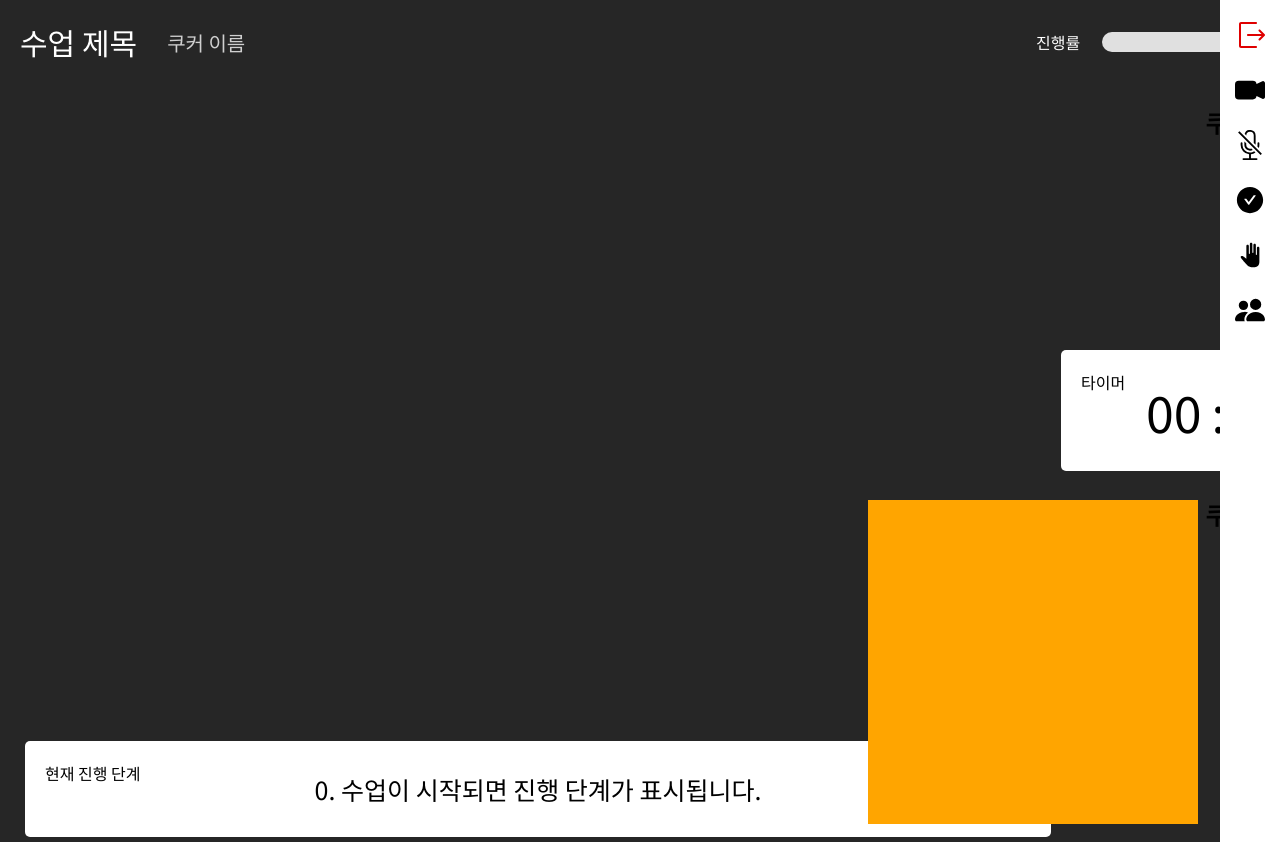
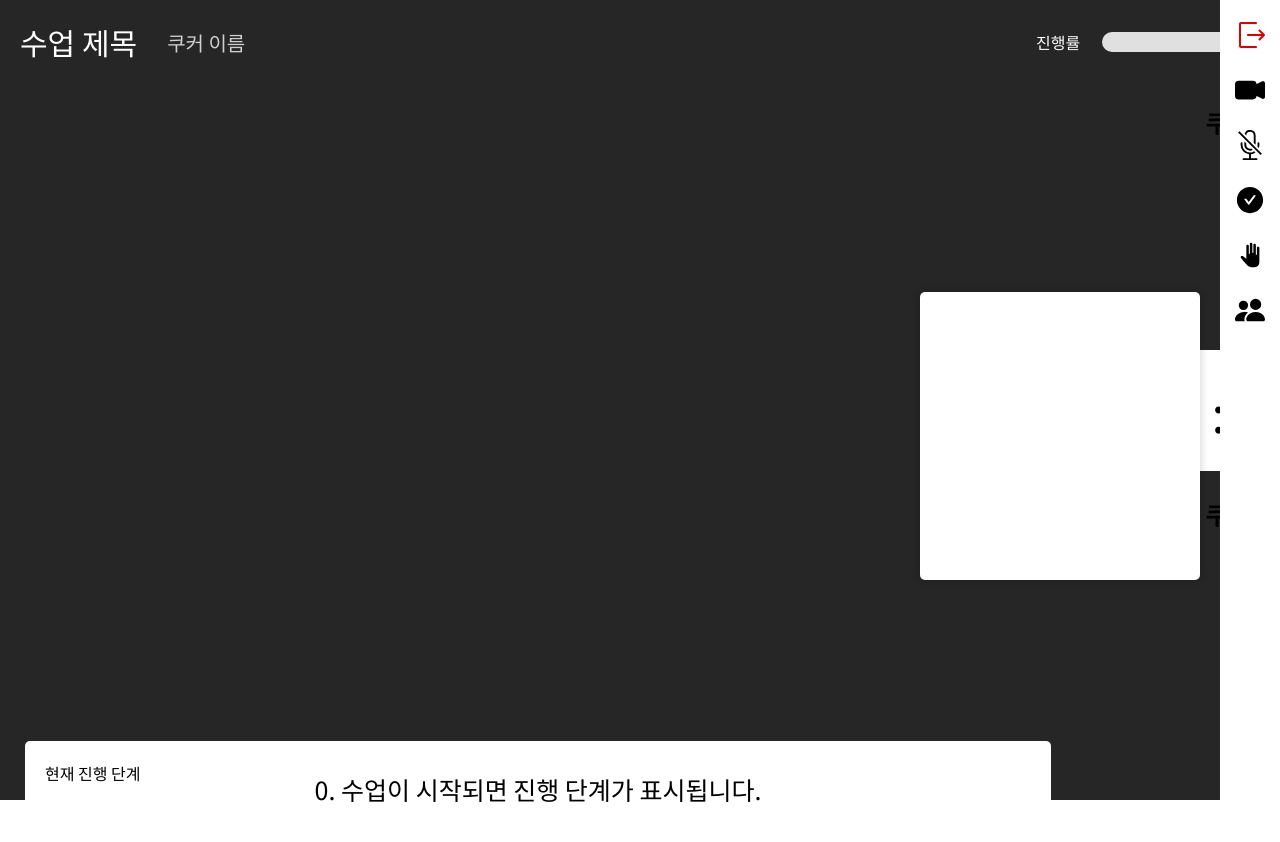
Before and after one commit to yeeeeeji/CookCreate, a React (Create React App) app in the folder frontend/: page /videoLesson/COOKIEE in a window 1280 px wide. Both pictures are taken after a click on the element 1250 px from the left and 312 px from the top of the page. Shown: the top 842 px of the page. Built offline with nearby package versions, Linux system fonts and the light colour scheme.

Commit message:
[CSS] 화상과외 닉네임에 이모지 추가, 쿠키 화면의 쿠커 닉네임 크기만 수정, 다른 쿠키 목록 보기 수정

```diff
--- a/frontend/src/component/Video/Cookiee/OtherCookiees.js
+++ b/frontend/src/component/Video/Cookiee/OtherCookiees.js
@@ -10,11 +10,11 @@ function OtherCookiees() {
 
   useEffect(() => {
     if (subscribers) {
-      // setCookiees(subscribers)
-      const newList = subscribers.filter((sub) => {
-        return JSON.parse(sub.stream.connection.data).clientData.role === 'COOKIEE'
-      })
-      setCookiees(newList)
+      setCookiees(subscribers)
+      // const newList = subscribers.filter((sub) => {
+      //   return JSON.parse(sub.stream.connection.data).clientData.role === 'COOKIEE'
+      // })
+      // setCookiees(newList)
     }
   }, [subscribers])
 
@@ -29,7 +29,10 @@ function OtherCookiees() {
             />
           </div>
         ))
-      ) : null}
+      ) : (
+        null
+        // <img src='../../../assets/noCookiees.png' alt='참가중인 쿠키가 없습니다'/>
+      )}
     </div>
   );
 }
--- a/frontend/src/component/Video/UserVideoComponent.js
+++ b/frontend/src/component/Video/UserVideoComponent.js
@@ -6,7 +6,11 @@ export default class UserVideoComponent extends Component {
 
     getNicknameTag() {
         // Gets the nickName of the user
-        return JSON.parse(this.props.streamManager.stream.connection.data).clientData.nickname;
+        if (JSON.parse(this.props.streamManager.stream.connection.data).clientData.role === 'COOKIEE') {
+            return `🍪 ${JSON.parse(this.props.streamManager.stream.connection.data).clientData.nickname}`;
+        } else {
+            return `👩‍🍳 ${JSON.parse(this.props.streamManager.stream.connection.data).clientData.nickname}`;
+        }
 
     }
 
--- a/frontend/src/style/video/common.css
+++ b/frontend/src/style/video/common.css
@@ -23,7 +23,7 @@ video {
   left: 30px; */
 }
 
-.video-background {
+.video-page, .video-background {
   background-color: #262626;
   height: 100vh;
 }
--- a/frontend/src/style/video/cookieeScreen.css
+++ b/frontend/src/style/video/cookieeScreen.css
@@ -16,6 +16,7 @@
   border-radius: 5px;
   height: 642px;
   object-fit: cover;
+  font-size: 25px;
 }
 
 .cookiee-content {
@@ -75,25 +76,6 @@
   top: 195px;
   right: 25px;
   color: rgb(114, 114, 114);
-}
-
-  /* 다른 쿠키 목록 */
-.other-cookiees {
-  position: absolute;
-  top: 500px;
-  right: 82px;
-  width: 330px;
-  height: 324px;
-  background-color: orange;
-}
-
-.other-cookiees-video {
-  border-radius: 5px;
-  margin: 5px;
-  width: 150px;
-  height: 98px;
-  display: inline-block; /* inline-flex */
-  object-fit: cover;
 }
 
 /* 쿠커/쿠키 진행단계 */
@@ -156,3 +138,45 @@
   margin-left: 60px;
   margin-right: 18px;
 }
+
+/* 다른 쿠키 목록 */
+.other-cookiees {
+  position: fixed;
+  top: 292px;
+  right: 80px;
+  transform: translate(-50%, -50%);
+  width: 280px;
+  height: 288px;
+  padding: 5px;
+  background-color: white;
+  z-index: 2;
+  opacity: 0;
+  animation: widgetFadeInAnimation 0.5s ease forwards;
+  border-radius: 5px;
+  box-shadow: 0 0 10px rgba(0, 0, 0, 0.2);
+}
+
+.other-cookiees img {
+  width: 100px;
+  height: 100px;
+}
+
+.other-cookiees-video {
+  border-radius: 5px;
+  margin: 4px;
+  width: 126px;
+  height: 82px;
+  display: inline-block; /* inline-flex */
+  object-fit: cover;
+}
+
+@keyframes widgetFadeInAnimation {
+  0% {
+    opacity: 0;
+    transform: translateY(-5px);
+  }
+  100% {
+    opacity: 1;
+    transform: translateY(0);
+  }
+}
--- a/frontend/src/style/video/cookyerHalfScreen.css
+++ b/frontend/src/style/video/cookyerHalfScreen.css
@@ -47,6 +47,7 @@
   border-radius: 5px;
   height: 271px;
   object-fit: cover;
+  /* font-size: 15px; */
 }
 
 .half-cookyer-cookiees {
@@ -211,6 +212,7 @@
   height: 120px;
   width: 332px;
   z-index: 2;
+  box-shadow: 0 0 10px rgba(0, 0, 0, 0.2);
 }
 
 input[type="number"]::-webkit-outer-spin-button,
@@ -238,15 +240,17 @@ input[type="number"]::-webkit-inner-spin-button {
 
 .half-video-timer-title {
   position: absolute;
-  top: 20px;
-  left: 20px;
+  top: 15px;
+  left: 15px;
 }
 
-.half-video-timer-content {
+.half-video-timer-content-cookyer {
   width: 100%;
   display: flex;
   justify-content: space-between;
-  margin: auto 30px;
+  /* margin: auto 30px; */
+  margin-right: 30px;
+  margin-left: 40px;
 }
 
 .half-video-timer-input input {
@@ -292,6 +296,7 @@ input[type="number"]::-webkit-inner-spin-button {
   z-index: 2;
   opacity: 0;
   animation: widgetFadeInAnimation 0.5s ease forwards;
+  box-shadow: 0 0 10px rgba(0, 0, 0, 0.2);
 }
 
 .half-cookyer-video {
```
Also changed, not shown: frontend/src/assets/noCookiees.png (added).
